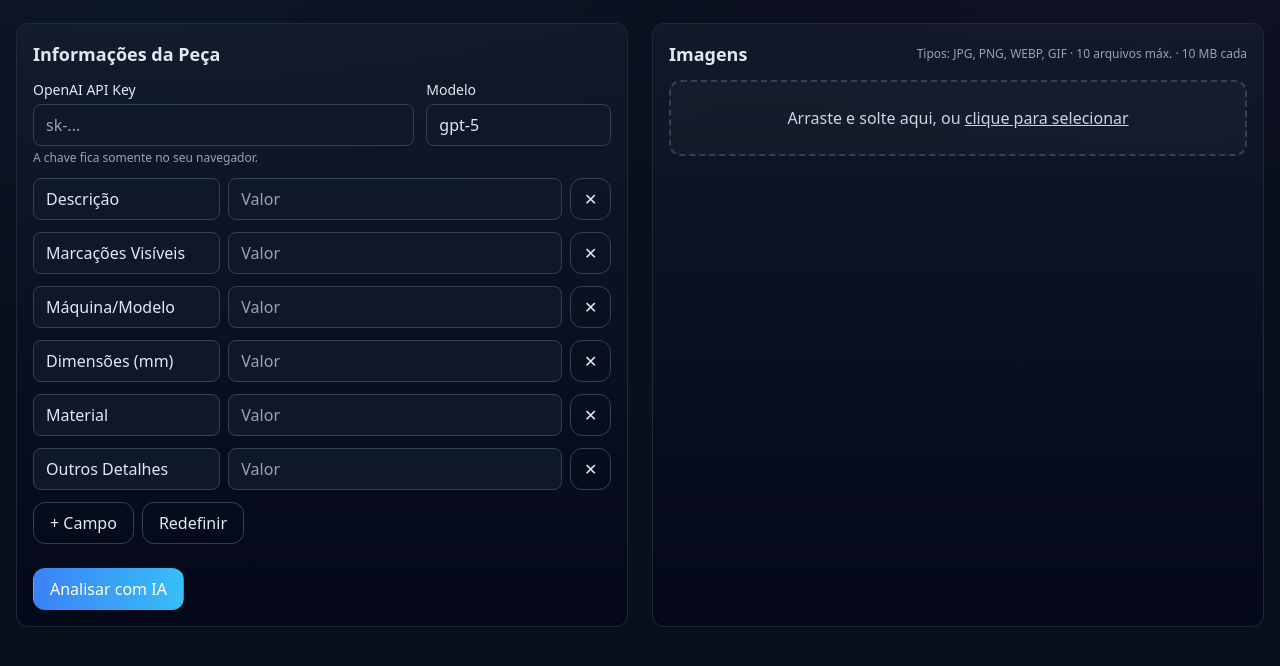
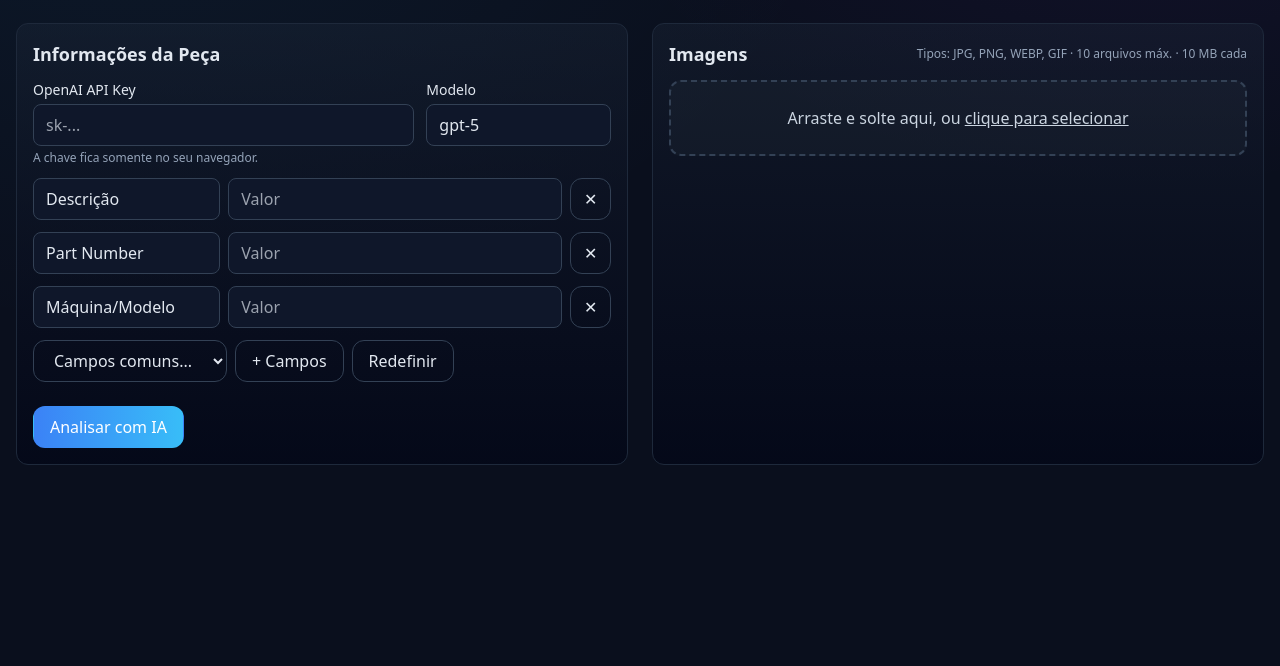
Before and after one commit to caires13/AiParts, a plain HTML site: page index.html in a window 1280 px wide. Shown: the part 68-734 px from the top of the page. Drawn offline with nearby package versions, Linux system fonts and the light colour scheme.

Commit message:
Form ships with 3 parameters.

```diff
--- a/index.html
+++ b/index.html
@@ -38,7 +38,15 @@
 
       <div id="fields" class="space-y-3"></div>
       <div class="mt-3 flex gap-2">
-        <button id="addField" class="btn">+ Campo</button>
+        <select id="presetFields" class="btn">
+          <option value="">Campos comuns...</option>
+          <option value="Material">Material</option>
+          <option value="Dimensões (mm)">Dimensões (mm)</option>
+          <option value="Marcações Visíveis">Marcações Visíveis</option>
+          <option value="Quantidade">Quantidade</option>
+          <option value="Outros Detalhes">Outros Detalhes</option>
+        </select>
+        <button id="addField" class="btn">+ Campos</button>
         <button id="resetFields" class="btn">Redefinir</button>
       </div>
 
--- a/src/components/formHandler.js
+++ b/src/components/formHandler.js
@@ -18,6 +18,12 @@ export function initializeForm(){
   document.getElementById('addField').addEventListener('click', ()=>{
     fieldsEl.appendChild(createFieldRow());
   });
+  document.getElementById('presetFields').addEventListener('change', (e)=>{
+    if (e.target.value) {
+      fieldsEl.appendChild(createFieldRow(e.target.value, ''));
+      e.target.value = ''; // Reset dropdown
+    }
+  });
   document.getElementById('resetFields').addEventListener('click', resetForm);
 }
 
@@ -25,11 +31,8 @@ export function resetForm(){
   const fieldsEl = document.getElementById('fields');
   fieldsEl.innerHTML = '';
   fieldsEl.appendChild(createFieldRow('Descrição',''));
-  fieldsEl.appendChild(createFieldRow('Marcações Visíveis',''));
+  fieldsEl.appendChild(createFieldRow('Part Number',''));
   fieldsEl.appendChild(createFieldRow('Máquina/Modelo',''));
-  fieldsEl.appendChild(createFieldRow('Dimensões (mm)',''));
-  fieldsEl.appendChild(createFieldRow('Material',''));
-  fieldsEl.appendChild(createFieldRow('Outros Detalhes',''));
 }
 
 export function getFormData(){
```
